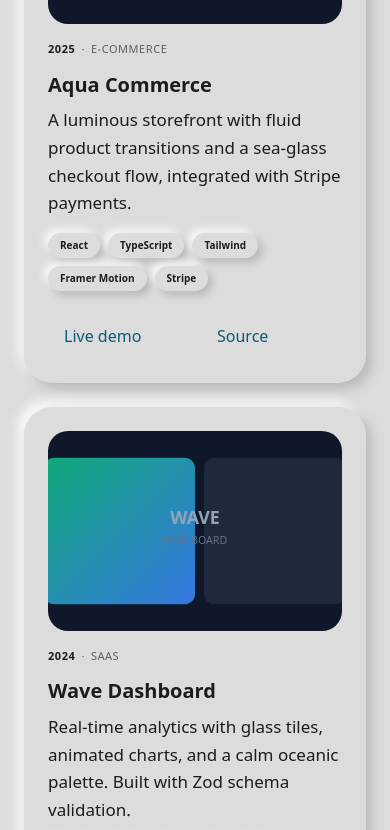
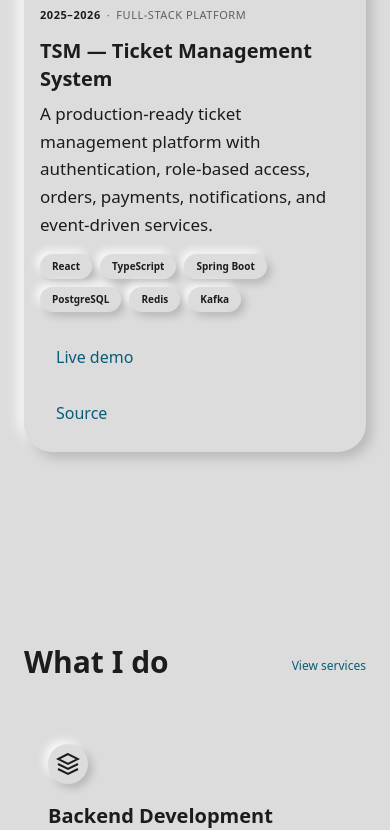
Before and after one commit to yornthanon/myportfolio, a React (Vite) app: page / in a window 390 px wide. Shown: the part 7124-7954 px from the top of the page. Built offline with nearby package versions, Linux system fonts and the light colour scheme.

Commit message:
Show only responsive TSM project

```diff
--- a/src/components/sections/Projects.tsx
+++ b/src/components/sections/Projects.tsx
@@ -27,19 +27,19 @@ export function Projects({ embedded = false }: { embedded?: boolean }) {
           </Reveal>
         </div>
 
-        <div className="grid grid-cols-1 md:grid-cols-2 lg:grid-cols-3 gap-6 mt-8">
+        <div className="grid grid-cols-1 gap-6 mt-8 max-w-4xl mx-auto">
           {projects.map((project) => (
             <motion.div
               key={project.title}
               initial={{ opacity: 0, y: 30 }}
               animate={{ opacity: 1, y: 0 }}
               transition={{ duration: 0.6, ease: [0.22, 1, 0.36, 1] }}
-              className="rounded-[28px] p-6 bg-[var(--bg)] shadow-[6px_6px_12px_#b9b9b9,_-6px_-6px_12px_#fbfbfb] border-none transition-all duration-200 group-hover:-translate-y-1 group-hover:shadow-[8px_8px_16px_#b9b9b9,_-8px_-8px_16px_#fbfbfb]"
+              className="w-full rounded-[28px] p-4 sm:p-6 bg-[var(--bg)] shadow-[6px_6px_12px_#b9b9b9,_-6px_-6px_12px_#fbfbfb] border-none transition-all duration-200"
             >
               <img
                 src={project.image}
                 alt={project.title}
-                className="w-full h-[200px] object-cover rounded-[20px] mb-4"
+                className="w-full aspect-[16/9] object-cover rounded-[20px] mb-4"
                 loading="lazy"
               />
               <div className="flex items-center gap-1.5 mb-3">
@@ -64,7 +64,7 @@ export function Projects({ embedded = false }: { embedded?: boolean }) {
                   </Pill>
                 ))}
               </div>
-              <div className="grid grid-cols-2 gap-3">
+              <div className="grid grid-cols-1 sm:grid-cols-2 gap-3">
                 <Button
                   asChild
                   variant="ghost"
--- a/src/data/projects.ts
+++ b/src/data/projects.ts
@@ -2,54 +2,14 @@ import type { Project } from "@/types";
 
 export const projects: Project[] = [
   {
-    title: "Aqua Commerce",
-    year: "2025",
-    category: "E-commerce",
-    description: "A luminous storefront with fluid product transitions and a sea-glass checkout flow, integrated with Stripe payments.",
-    tech: ["React", "TypeScript", "Tailwind", "Framer Motion", "Stripe"],
-    live: "https://aqua-commerce.vercel.app",
-    github: "https://github.com/sovannak/aqua-commerce",
+    title: "TSM — Ticket Management System",
+    year: "2025–2026",
+    category: "Full-stack platform",
+    description: "A production-ready ticket management platform with authentication, role-based access, orders, payments, notifications, and event-driven services.",
+    tech: ["React", "TypeScript", "Spring Boot", "PostgreSQL", "Redis", "Kafka"],
+    live: "https://tsm-customer-frontend.onrender.com",
+    github: "https://github.com/yornthanon/TSM",
     image: "/images/project-1.svg",
-  },
-  {
-    title: "Wave Dashboard",
-    year: "2024",
-    category: "SaaS",
-    description: "Real-time analytics with glass tiles, animated charts, and a calm oceanic palette. Built with Zod schema validation.",
-    tech: ["React", "Zod", "Recharts", "Vite", "Tailwind"],
-    live: "https://wave-dashboard.vercel.app",
-    github: "https://github.com/sovannak/wave-dashboard",
-    image: "/images/project-2.svg",
-  },
-  {
-    title: "Tide Studio",
-    year: "2024",
-    category: "Portfolio",
-    description: "Editorial portfolio template for creative studios with bento grid composition and staggered motion reveals.",
-    tech: ["React", "Tailwind", "Framer Motion"],
-    live: "https://tide-studio.vercel.app",
-    github: "https://github.com/sovannak/tide-studio",
-    image: "/images/project-3.svg",
-  },
-  {
-    title: "Glass UI Kit",
-    year: "2023",
-    category: "Design System",
-    description: "A reusable liquid-glass component library with design tokens and motion primitives, documented in Storybook.",
-    tech: ["React", "TypeScript", "Storybook"],
-    live: "https://glass-ui-kit.vercel.app",
-    github: "https://github.com/sovannak/glass-ui-kit",
-    image: "/images/project-4.svg",
-  },
-  {
-    title: "Mekong Finance",
-    year: "2025",
-    category: "Fintech",
-    description: "Personal finance dashboard with real-time currency conversion, spending insights, and Khmer locale support.",
-    tech: ["Next.js", "TypeScript", "Tailwind", "Chart.js"],
-    live: "https://mekong-finance.vercel.app",
-    github: "https://github.com/sovannak/mekong-finance",
-    image: "/images/project-5.svg",
   },
 ];
 
```
